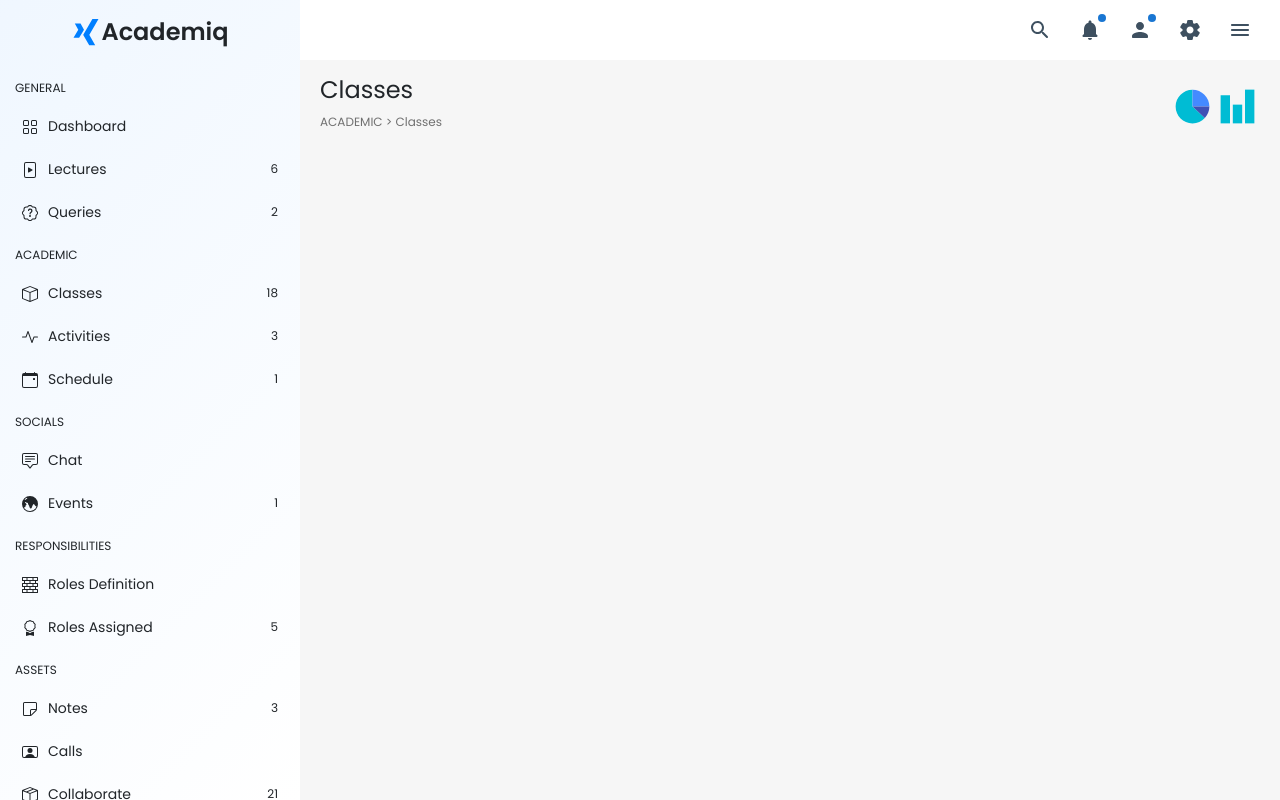
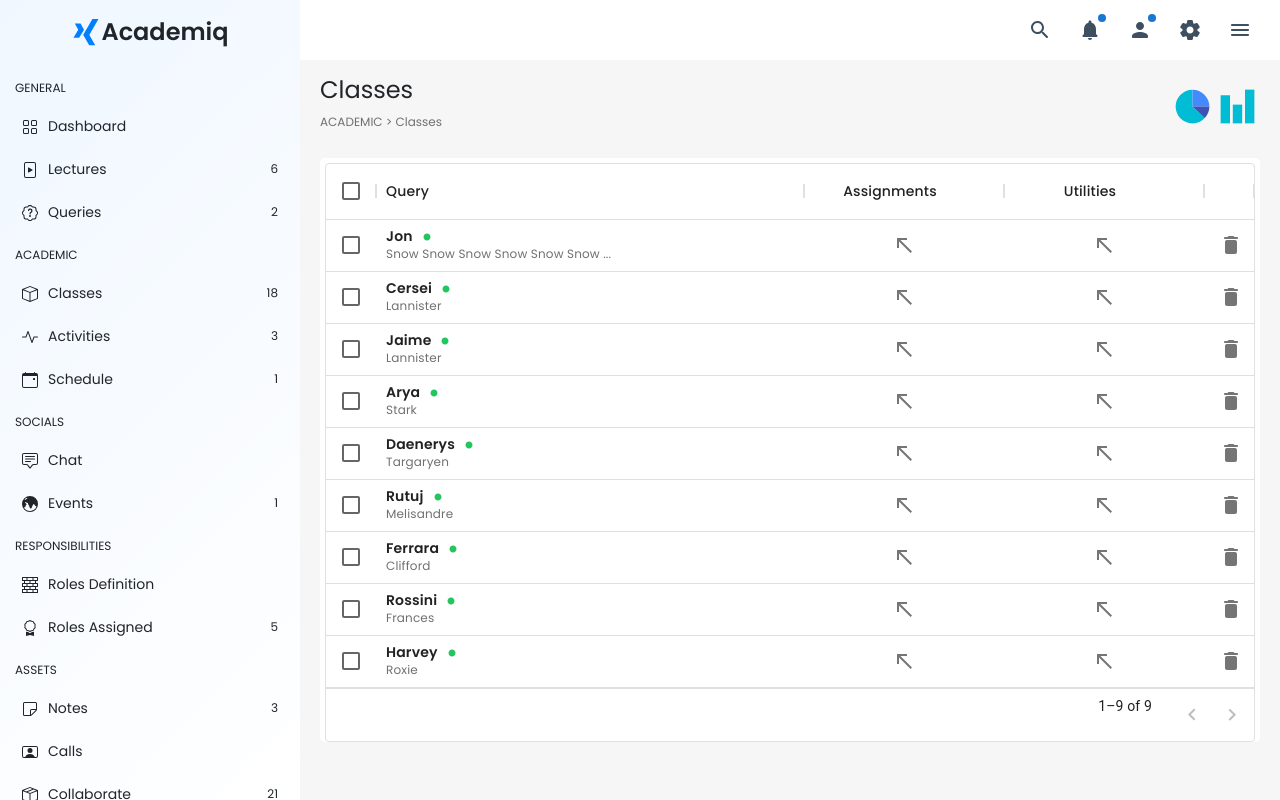
Before and after one commit to Rutuj2804/Academiq, a React (Create React App) app: page /classes in a window 1280 px wide. Built offline with nearby package versions, Linux system fonts and the light colour scheme.

Commit message:
Classes half completed

```diff
--- a/src/pages/classes/index.tsx
+++ b/src/pages/classes/index.tsx
@@ -4,15 +4,94 @@ import { useDispatch, useSelector } from "react-redux";
 import { setBreadcrumps } from "../../store/breadcrumps/slice";
 import { RootState } from "../../store";
 import { useNavigate } from "react-router-dom";
+import { DataGrid, GridColDef } from "@mui/x-data-grid";
+import { GoPrimitiveDot } from "react-icons/go";
+import { IconButton } from "@mui/material";
+import { DeleteRounded, NorthWest } from "@mui/icons-material";
+
+const columns: GridColDef[] = [
+    {
+        field: "firstName",
+        headerName: "Query",
+        flex: 1,
+        disableColumnMenu: true,
+        renderCell: (params) => (
+            <div className="queryBlock">
+                <h6>
+                    {params.row.firstName}{" "}
+                    <span>
+                        <GoPrimitiveDot />
+                    </span>
+                </h6>
+                <p>
+                    {params.row.lastName.length < 30
+                        ? params.row.lastName
+                        : params.row.lastName.slice(0, 30) + "..."}
+                </p>
+            </div>
+        ),
+    },
+    {
+        field: "Assignments",
+        headerName: "Assignments",
+        headerAlign: "center",
+        width: 200,
+        align: "center",
+        disableColumnMenu: true,
+        renderCell: (params) => (
+            <IconButton size="small">
+                <NorthWest />
+            </IconButton>
+        ),
+    },
+    {
+        field: "Utilities",
+        headerName: "Utilities",
+        headerAlign: "center",
+        width: 200,
+        align: "center",
+        disableColumnMenu: true,
+        renderCell: (params) => (
+            <IconButton size="small">
+                <NorthWest />
+            </IconButton>
+        ),
+    },
+    {
+        field: " ",
+        width: 20,
+        disableColumnMenu: true,
+        renderCell: (params) => (
+            <IconButton size="small">
+                <DeleteRounded />
+            </IconButton>
+        ),
+    },
+];
+
+const rows = [
+    {
+        id: 1,
+        lastName: "Snow Snow Snow Snow Snow Snow Snow Snow Snow Snow",
+        firstName: "Jon",
+        age: 35,
+    },
+    { id: 2, lastName: "Lannister", firstName: "Cersei", age: 42 },
+    { id: 3, lastName: "Lannister", firstName: "Jaime", age: 45 },
+    { id: 4, lastName: "Stark", firstName: "Arya", age: 16 },
+    { id: 5, lastName: "Targaryen", firstName: "Daenerys", age: null },
+    { id: 6, lastName: "Melisandre", firstName: "Rutuj", age: 150 },
+    { id: 7, lastName: "Clifford", firstName: "Ferrara", age: 44 },
+    { id: 8, lastName: "Frances", firstName: "Rossini", age: 36 },
+    { id: 9, lastName: "Roxie", firstName: "Harvey", age: 65 },
+];
 
 const Classes = () => {
     const dispatch = useDispatch();
 
-    const navigate = useNavigate()
+    const navigate = useNavigate();
 
-    const breadcrumps = useSelector(
-        (state: RootState) => state.breadcrumps
-    );
+    const breadcrumps = useSelector((state: RootState) => state.breadcrumps);
 
     useEffect(() => {
         dispatch(
@@ -28,13 +107,38 @@ const Classes = () => {
             <header>
                 <div className="left">
                     <h4>{breadcrumps.name[1]}</h4>
-                    <div className="breadcrumps" onClick={()=>navigate(breadcrumps.link)}>{breadcrumps.name.join(" > ")}</div>
+                    <div
+                        className="breadcrumps"
+                        onClick={() => navigate(breadcrumps.link)}
+                    >
+                        {breadcrumps.name.join(" > ")}
+                    </div>
                 </div>
                 <div className="right">
                     <FcPieChart />
                     <FcBarChart />
                 </div>
             </header>
+
+            <main className="classes__Wrapper">
+                <div className="paper">
+                    <DataGrid
+                        rows={rows}
+                        columns={columns}
+                        initialState={{
+                            pagination: {
+                                paginationModel: {
+                                    pageSize: 10,
+                                },
+                            },
+                        }}
+                        pageSizeOptions={[10]}
+                        checkboxSelection
+                        disableRowSelectionOnClick
+                        getRowId={(row) => row.id}
+                    />
+                </div>
+            </main>
         </div>
     );
 };
```
